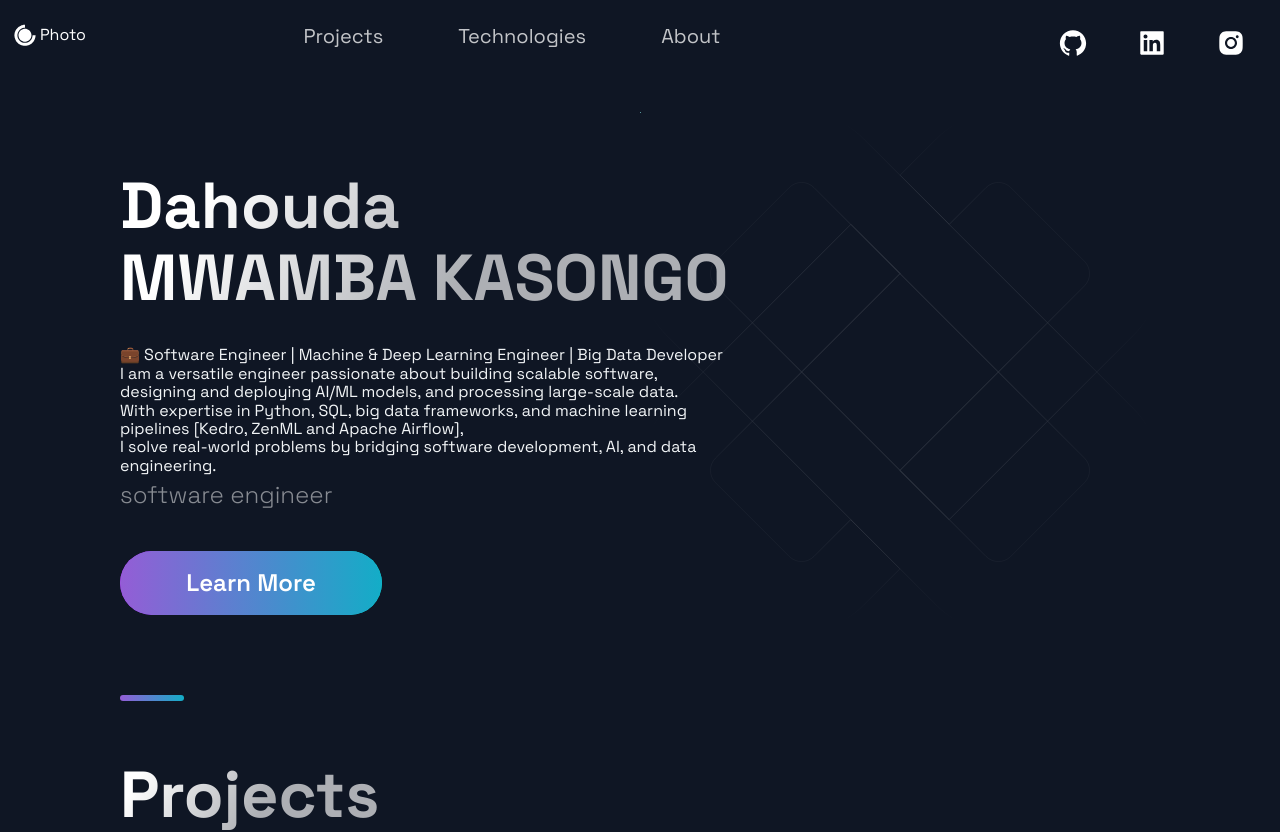
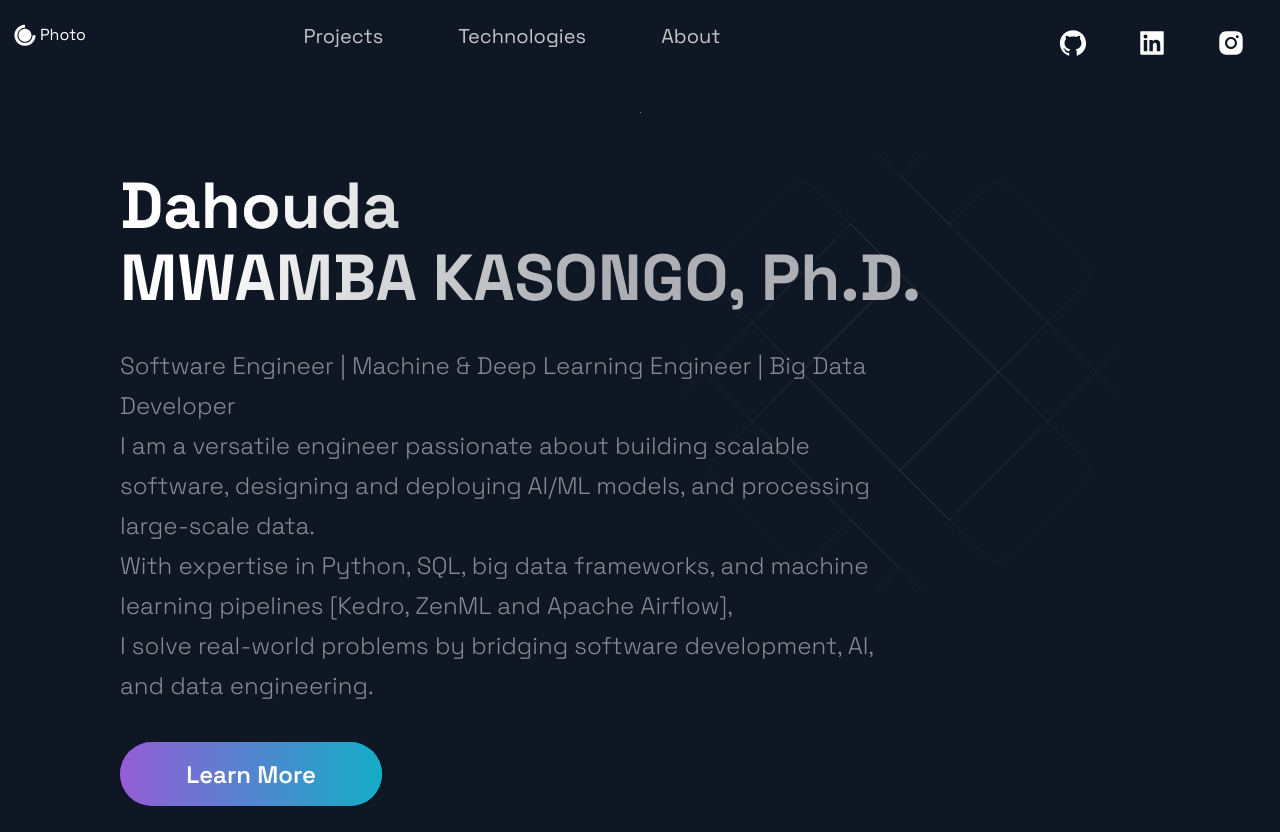
Before and after one commit to dahouda2pro/port_folio, a Next.js app: page / in a window 1280 px wide. Shown: the top 832 px of the page. Built offline with nearby package versions, Linux system fonts and the light colour scheme.

Commit message:
Updating Profile

```diff
--- a/src/components/Hero/Hero.js
+++ b/src/components/Hero/Hero.js
@@ -10,14 +10,13 @@ const Hero = (props) => (
       <LeftSection>
         <SectionTitle main center>
           Dahouda <br />
-          MWAMBA KASONGO
+          MWAMBA KASONGO, Ph.D.
         </SectionTitle>
-        💼 Software Engineer | Machine & Deep Learning Engineer | Big Data Developer <br />
+        <SectionText>
+       Software Engineer | Machine & Deep Learning Engineer | Big Data Developer <br />
        I am a versatile engineer passionate about building scalable software, designing and deploying AI/ML models, and processing large-scale data. <br />
        With expertise in Python, SQL, big data frameworks, and machine learning pipelines [Kedro, ZenML and Apache Airflow], <br />
        I solve real-world problems by bridging software development, AI, and data engineering.
-        <SectionText>
-       software engineer
         </SectionText>
         <Button onClick={props.handleClick}>Learn More</Button>
       </LeftSection>
```
